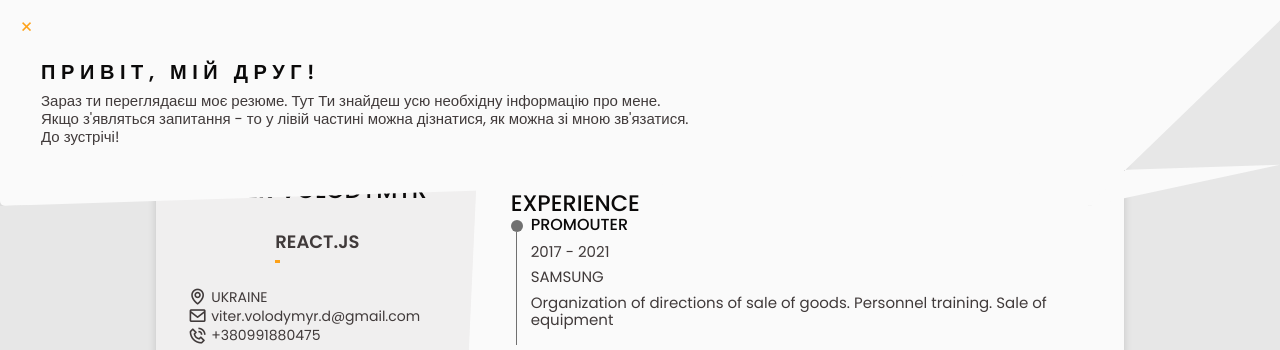
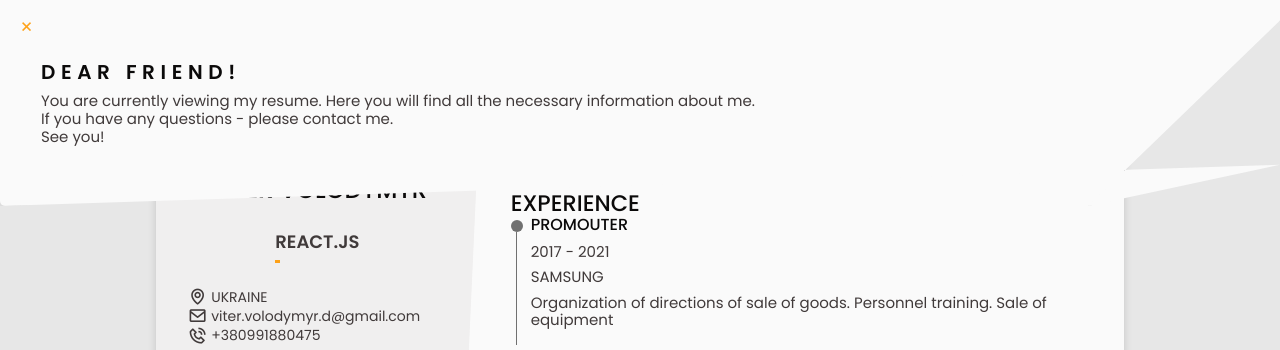
Before and after one commit to Tvido/viter-cv, a plain HTML site: page index.html in a window 1280 px wide. Both pictures are taken after a click on the icon 181 px from the left and 60 px from the top of the page. Shown: the top 350 px of the page. Drawn offline with nearby package versions, Linux system fonts and the light colour scheme.

Commit message:
Update index.html
change popup-window language

```diff
--- a/index.html
+++ b/index.html
@@ -423,14 +423,13 @@
     <div class="modal__content resume__left">
       <div class="modal__header ">
         <i class='bx bx-x modal__close'></i>
-        <h2 class="section-title">Привіт, мій друг!</h2>
+        <h2 class="section-title">Dear friend!</h2>
 
-        <p class="profile__description">Зараз ти переглядаєш моє резюме.
-          Тут Ти знайдеш усю необхідну інформацію про мене.
+        <p class="profile__description">You are currently viewing my resume.
+        Here you will find all the necessary information about me.
         </p>
-        <p class="profile__description">Якщо з'являться запитання - то у лівій частині можна дізнатися,
-          як можна зі мною зв'язатися.</p>
-        <p class="profile__description">До зустрічі!
+        <p class="profile__description">If you have any questions - please contact me.</p>
+        <p class="profile__description">See you!
         </p>
       </div>
     </div>
```
